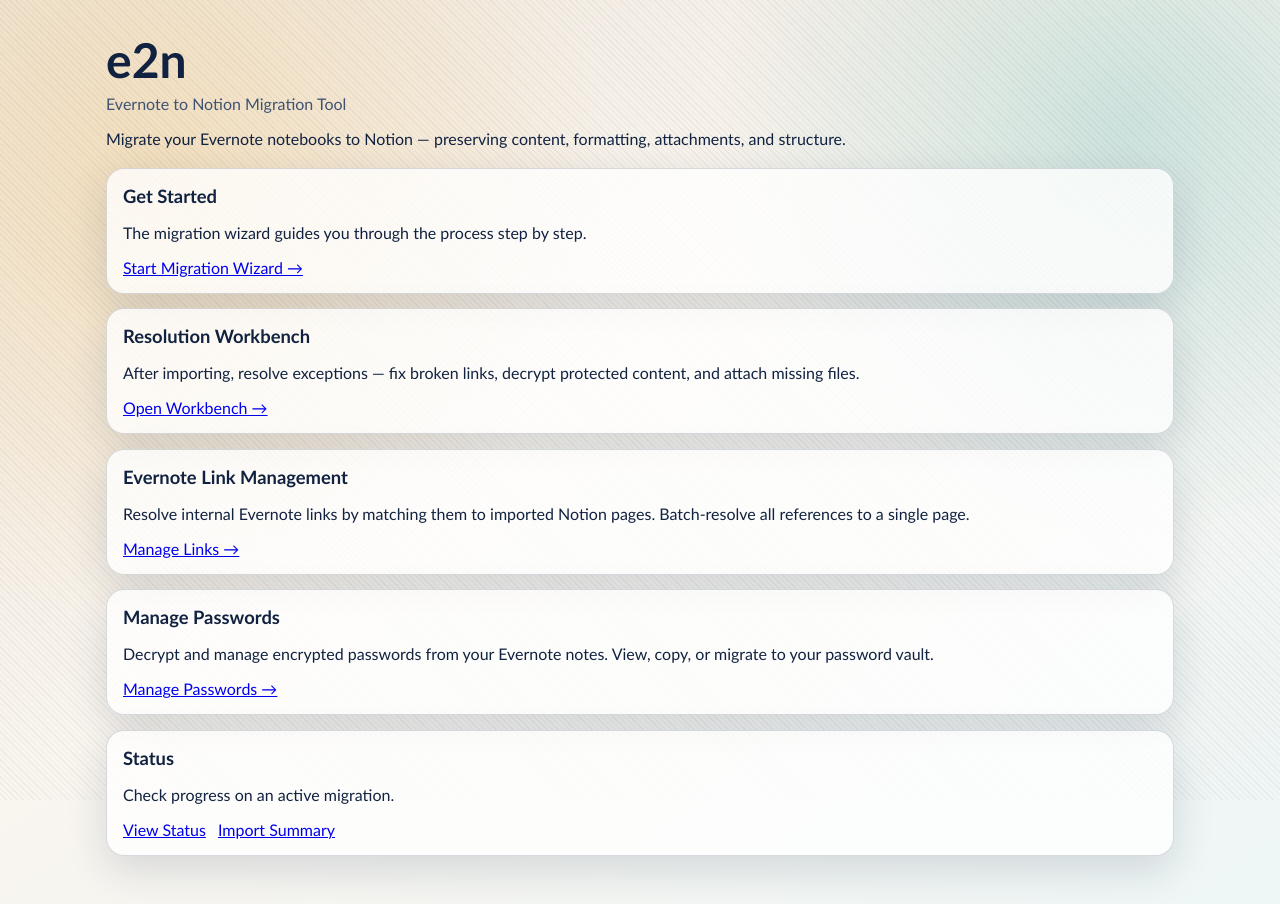
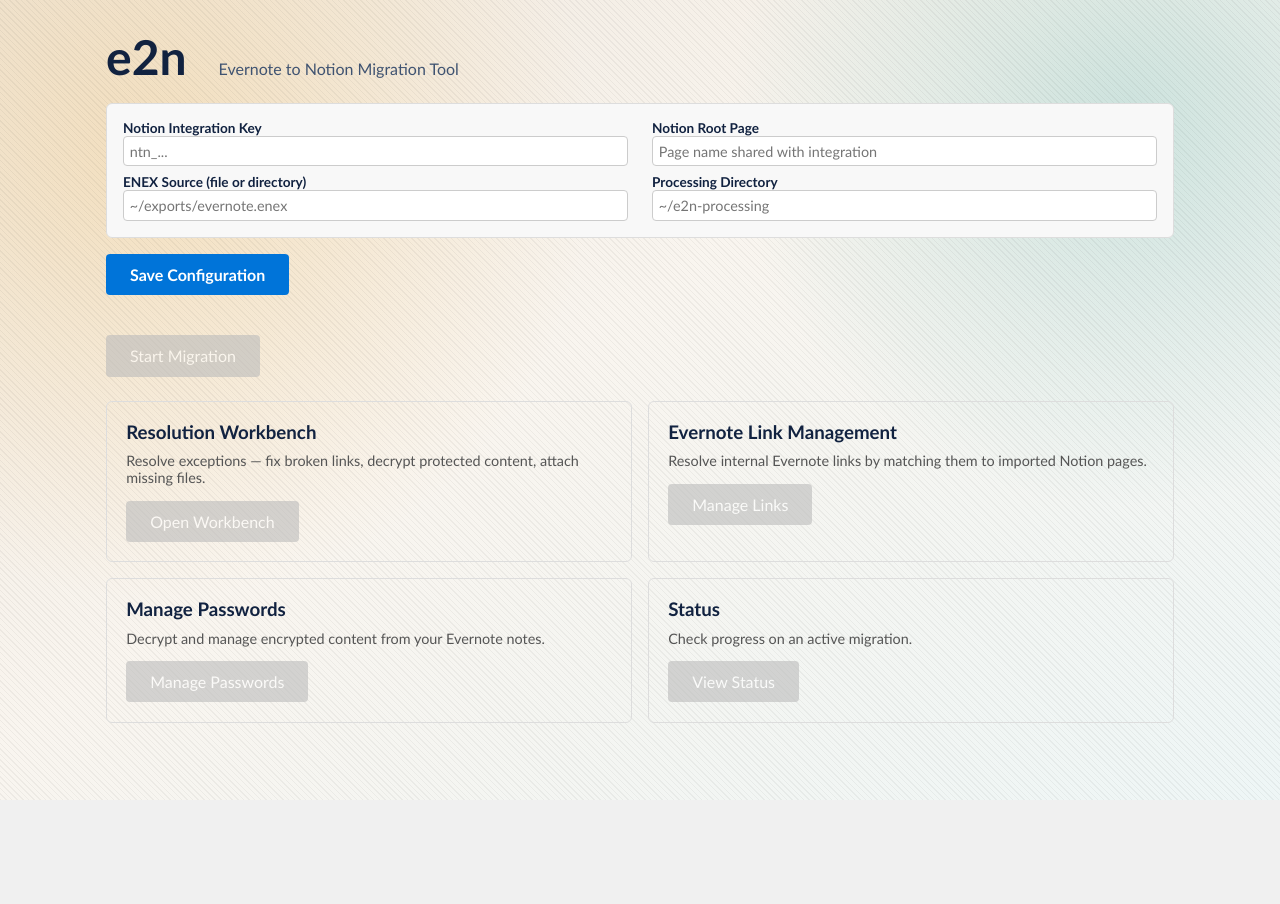
Before and after one commit to CamAtSlalom/e2n, a FastAPI app: page / in a window 1280 px wide. After the commit the page ends 800 px from the top, so only its background shows below. Run offline with FastAPI, Linux system fonts and the light colour scheme; some libraries are stand-ins or nearby versions.

Commit message:
feat: rework home page — config fields, greyed buttons, wizard restructure
- Home page: 4 config fields at top, Save Configuration button
- Feature buttons greyed until all 4 values configured
- Green 'Start Migration' button (disabled until configured)
- POST /config saves values, sets env vars, marks steps 1-2 complete
- Wizard starts at extraction (Step 1: Extract, Step 2: Import)
- Resolution Workbench has home link
- Old wizard steps 1-2 bypassed when config set from home page

```diff
--- a/src/e2n/webui/app.py
+++ b/src/e2n/webui/app.py
@@ -45,7 +45,41 @@
 
     @app.get("/", response_class=HTMLResponse)
     def index(request: Request) -> HTMLResponse:
-        return templates.TemplateResponse(request=request, name="index.html")
+        return templates.TemplateResponse(request=request, name="index.html", context={
+            "notion_key": _wizard_state.get("notion_key", ""),
+            "notion_root": _wizard_state.get("notion_root", ""),
+            "enex_source": _wizard_state.get("enex_source", ""),
+            "processing_directory": _wizard_state.get("processing_directory", ""),
+            "configured": bool(_wizard_state.get("notion_key") and _wizard_state.get("notion_root") and _wizard_state.get("enex_source") and _wizard_state.get("processing_directory")),
+        })
+
+
+    @app.post("/config")
+    def save_config(
+        notion_key: str = Form(""),
+        notion_root: str = Form(""),
+        enex_source: str = Form(""),
+        processing_directory: str = Form(""),
+    ):
+        """Save configuration values for the session."""
+        if notion_key.strip():
+            _wizard_state["notion_key"] = notion_key.strip()
+            os.environ["NOTION_KEY"] = notion_key.strip()
+        if notion_root.strip():
+            _wizard_state["notion_root"] = notion_root.strip()
+            os.environ["NOTION_ROOT"] = notion_root.strip()
+        if enex_source.strip():
+            _wizard_state["enex_source"] = enex_source.strip()
+        if processing_directory.strip():
+            proc_path = Path(processing_directory).expanduser().resolve()
+            proc_path.mkdir(parents=True, exist_ok=True)
+            _wizard_state["processing_directory"] = str(proc_path)
+        # Mark wizard steps as complete so migration can start at extraction
+        if _wizard_state.get("notion_key") and _wizard_state.get("notion_root"):
+            _wizard_state["step1_complete"] = "true"
+            _wizard_state["step2_complete"] = "true"
+        _save_wizard_config()
+        return RedirectResponse(url="/", status_code=303)
 
     @app.get("/health")
     def health() -> dict[str, str]:
@@ -162,11 +196,16 @@
 
     @app.get("/wizard/", response_class=HTMLResponse)
     def wizard_root(request: Request) -> HTMLResponse:
-        return templates.TemplateResponse(
-            request=request,
-            name="wizard_step1.html",
-            context={"error": ""},
-        )
+        """Wizard now starts at extraction (config is on home page)."""
+        if not _wizard_state.get("step2_complete"):
+            return RedirectResponse(url="/", status_code=303)
+        return RedirectResponse(url="/wizard/step/3", status_code=303)
+
+
+
+
+
+
 
     @app.post("/wizard/step/1")
     def wizard_step_1_post(
--- a/src/e2n/webui/templates/index.html
+++ b/src/e2n/webui/templates/index.html
@@ -5,48 +5,72 @@
     <meta name="viewport" content="width=device-width, initial-scale=1" />
     <title>e2n — Evernote to Notion Migration</title>
     <link rel="stylesheet" href="/static/style.css" />
+    <style>
+      .config-bar { display: grid; grid-template-columns: 1fr 1fr; gap: 0.5em 1.5em; margin: 1em 0; padding: 1em; background: #f8f8f8; border: 1px solid #ddd; border-radius: 6px; }
+      .config-bar label { font-size: 0.85em; font-weight: bold; }
+      .config-bar input { width: 100%; padding: 0.4em; border: 1px solid #ccc; border-radius: 4px; font-size: 0.9em; }
+      .btn { display: inline-block; padding: 0.7em 1.5em; border: none; border-radius: 4px; font-size: 1em; cursor: pointer; text-decoration: none; color: #fff; transition: all 0.2s; }
+      .btn-green { background: #2ecc40; }
+      .btn-blue { background: #0074d9; }
+      .btn-disabled { background: #bbb; cursor: not-allowed; pointer-events: none; opacity: 0.6; }
+      .feature-grid { display: grid; grid-template-columns: 1fr 1fr; gap: 1em; margin: 1.5em 0; }
+      .feature-card { padding: 1.2em; border: 1px solid #ddd; border-radius: 6px; }
+      .feature-card h3 { margin: 0 0 0.5em 0; }
+      .feature-card p { margin: 0 0 1em 0; font-size: 0.9em; color: #555; }
+      #loading { display:none; padding:1em; background:#f0f0f0; text-align:center; font-style:italic; }
+    </style>
   </head>
   <body>
     <div class="noise"></div>
     <main class="layout">
-      <header class="hero">
-        <h1>e2n</h1>
-        <p class="subtitle">Evernote to Notion Migration Tool</p>
-        <p>Migrate your Evernote notebooks to Notion — preserving content, formatting, attachments, and structure.</p>
+      <header class="hero" style="display:flex; align-items:baseline; gap:2em; flex-wrap:wrap;">
+        <h1 style="margin:0;">e2n</h1>
+        <p class="subtitle" style="margin:0;">Evernote to Notion Migration Tool</p>
       </header>
-      <div id="loading" style="display:none; padding:1em; background:#f0f0f0; text-align:center; font-style:italic;">Loading, please be patient — pulling the exception content can take a couple minutes...</div>
 
-      <section class="panel">
-        <h2>Get Started</h2>
-        <p>The migration wizard guides you through the process step by step.</p>
-        <a href="/wizard/" class="button">Start Migration Wizard →</a>
-      </section>
+      <form method="post" action="/config" id="config-form">
+        <div class="config-bar">
+          <div><label>Notion Integration Key</label><input type="password" name="notion_key" value="{{ notion_key }}" placeholder="ntn_..."></div>
+          <div><label>Notion Root Page</label><input type="text" name="notion_root" value="{{ notion_root }}" placeholder="Page name shared with integration"></div>
+          <div><label>ENEX Source (file or directory)</label><input type="text" name="enex_source" value="{{ enex_source }}" placeholder="~/exports/evernote.enex"></div>
+          <div><label>Processing Directory</label><input type="text" name="processing_directory" value="{{ processing_directory }}" placeholder="~/e2n-processing"></div>
+        </div>
+        <button type="submit" class="btn btn-blue" style="margin-bottom:1em;">Save Configuration</button>
+      </form>
 
-      <section class="panel">
-        <h2>Resolution Workbench</h2>
-        <p>After importing, resolve exceptions — fix broken links, decrypt protected content, and attach missing files.</p>
-        <a href="/resolve/" class="button button-secondary">Open Workbench →</a>
-      </section>
+      <div id="loading">Loading, please be patient — pulling the exception content can take a couple minutes...</div>
 
-      <section class="panel">
-        <h2>Evernote Link Management</h2>
-        <p>Resolve internal Evernote links by matching them to imported Notion pages. Batch-resolve all references to a single page.</p>
-        <a href="/links/" class="button button-secondary">Manage Links →</a>
-      </section>
+      <div style="margin:1.5em 0;">
+        <a href="/wizard/" class="btn btn-green {% if not configured %}btn-disabled{% endif %}" id="btn-migrate">Start Migration</a>
+      </div>
 
-      <section class="panel">
-        <h2>Manage Passwords</h2>
-        <p>Decrypt and manage encrypted passwords from your Evernote notes. View, copy, or migrate to your password vault.</p>
-        <a href="/passwords/" class="button button-secondary">Manage Passwords →</a>
-      </section>
-
-      <section class="panel">
-        <h2>Status</h2>
-        <p>Check progress on an active migration.</p>
-        <a href="/wizard/status" class="button button-secondary">View Status</a>
-        <a href="/wizard/step/5" class="button button-secondary" style="margin-left:0.5em;">Import Summary</a>
-      </section>
+      <div class="feature-grid">
+        <div class="feature-card">
+          <h3>Resolution Workbench</h3>
+          <p>Resolve exceptions — fix broken links, decrypt protected content, attach missing files.</p>
+          <a href="/resolve/" class="btn btn-blue {% if not configured %}btn-disabled{% endif %}" id="btn-resolve">Open Workbench</a>
+        </div>
+        <div class="feature-card">
+          <h3>Evernote Link Management</h3>
+          <p>Resolve internal Evernote links by matching them to imported Notion pages.</p>
+          <a href="/links/" class="btn btn-blue {% if not configured %}btn-disabled{% endif %}" id="btn-links">Manage Links</a>
+        </div>
+        <div class="feature-card">
+          <h3>Manage Passwords</h3>
+          <p>Decrypt and manage encrypted content from your Evernote notes.</p>
+          <a href="/passwords/" class="btn btn-blue {% if not configured %}btn-disabled{% endif %}" id="btn-passwords">Manage Passwords</a>
+        </div>
+        <div class="feature-card">
+          <h3>Status</h3>
+          <p>Check progress on an active migration.</p>
+          <a href="/wizard/status" class="btn btn-blue {% if not configured %}btn-disabled{% endif %}" id="btn-status">View Status</a>
+        </div>
+      </div>
     </main>
-    <script>document.querySelectorAll('a.button,a.button-secondary').forEach(function(a){a.addEventListener('click',function(){document.getElementById('loading').style.display='block';})});</script>
+    <script>
+      document.querySelectorAll('.btn:not(.btn-disabled)').forEach(function(a){
+        if(a.getAttribute('href')) a.addEventListener('click',function(){document.getElementById('loading').style.display='block';});
+      });
+    </script>
   </body>
 </html>
--- a/src/e2n/webui/templates/resolve_dashboard.html
+++ b/src/e2n/webui/templates/resolve_dashboard.html
@@ -35,5 +35,6 @@
   <li><a href="/resolve/page/{{ note_id }}">{{ info.title }}</a> ({{ info.count }} exception{{ 's' if info.count > 1 else '' }})</li>
 {% endfor %}
 </ul>
+<p><a href="/">← Home</a></p>
 </body>
 </html>
--- a/src/e2n/webui/templates/wizard_step3.html
+++ b/src/e2n/webui/templates/wizard_step3.html
@@ -2,7 +2,7 @@
 <html>
 <head><title>e2n Wizard - Extract</title></head>
 <body>
-<h1>Step 3: Extract Notes</h1>
+<h1>Step 1: Extract Notes</h1>
 {% if error %}<p class="error">{{ error }}</p>{% endif %}
 <p>Ready to extract notes from your ENEX source.</p>
 <form method="post" action="/wizard/step/3" onsubmit="disableBtn(this)">
--- a/src/e2n/webui/templates/wizard_step4.html
+++ b/src/e2n/webui/templates/wizard_step4.html
@@ -2,7 +2,7 @@
 <html>
 <head><title>e2n Wizard - Import</title></head>
 <body>
-<h1>Step 4: Import to Notion</h1>
+<h1>Step 2: Import to Notion</h1>
 {% if error %}
 <p class="error">{{ error }}</p>
 <p>Import encountered an error. Notes may have been partially imported. You can retry.</p>
```
